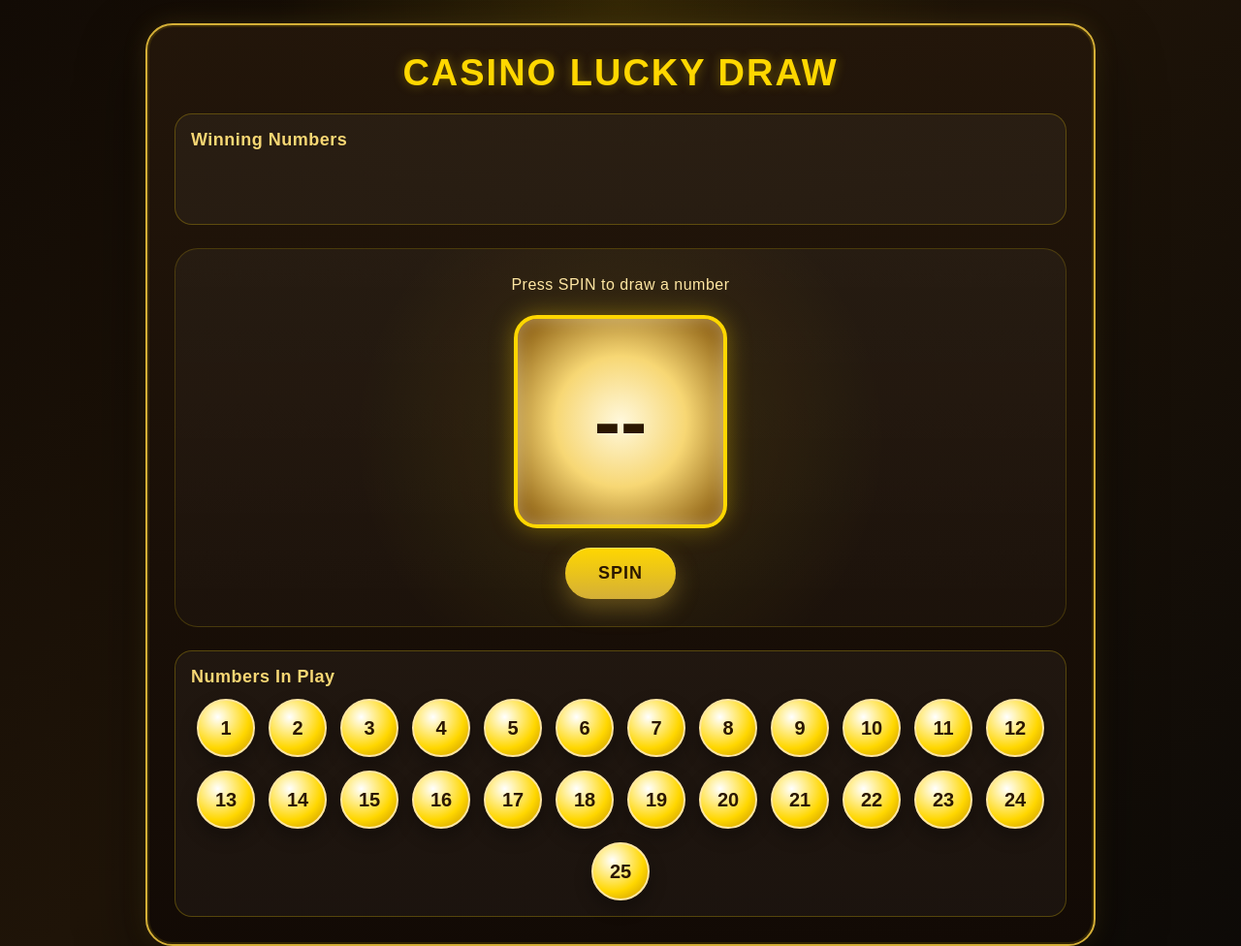
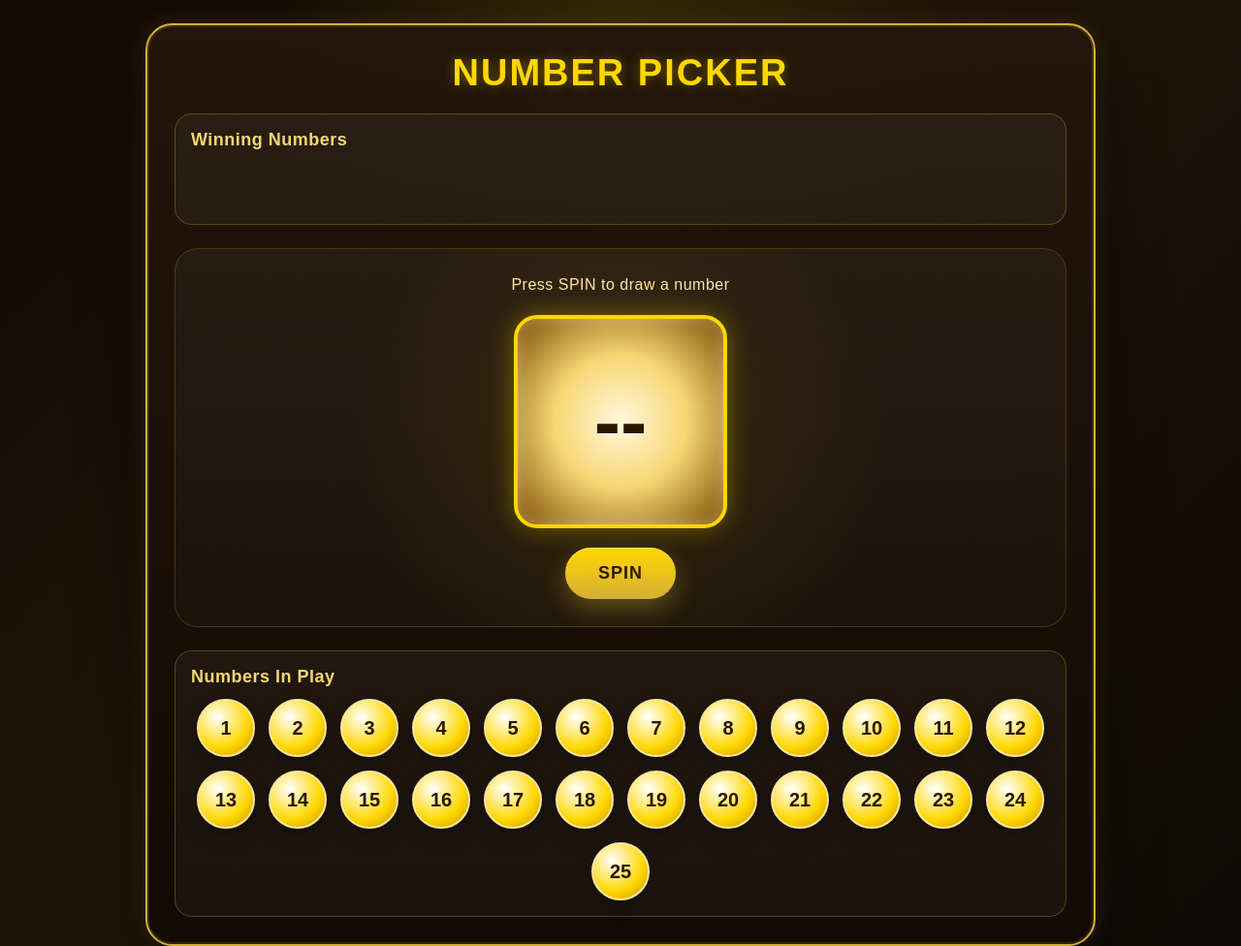
Before and after one commit to Shreyosee/Bingo, a plain HTML site: page index.html in a window 1280 px wide. Shown: the top 976 px of the page at 97% size. Drawn offline with Linux system fonts and the light colour scheme.

Commit message:
Update index.html

```diff
--- a/index.html
+++ b/index.html
@@ -3,7 +3,7 @@
 <head>
   <meta charset="UTF-8" />
   <meta name="viewport" content="width=device-width, initial-scale=1.0" />
-  <title>Casino Number Picker</title>
+  <title>Number Picker</title>
   <style>
     * { box-sizing: border-box; }
 
@@ -226,7 +226,7 @@
 <body>
   <div class="wrap">
     <div class="casino-card">
-      <h1>Casino Lucky Draw</h1>
+      <h1>Number Picker</h1>
 
       <div class="top-panel">
         <h3>Winning Numbers</h3>
```
